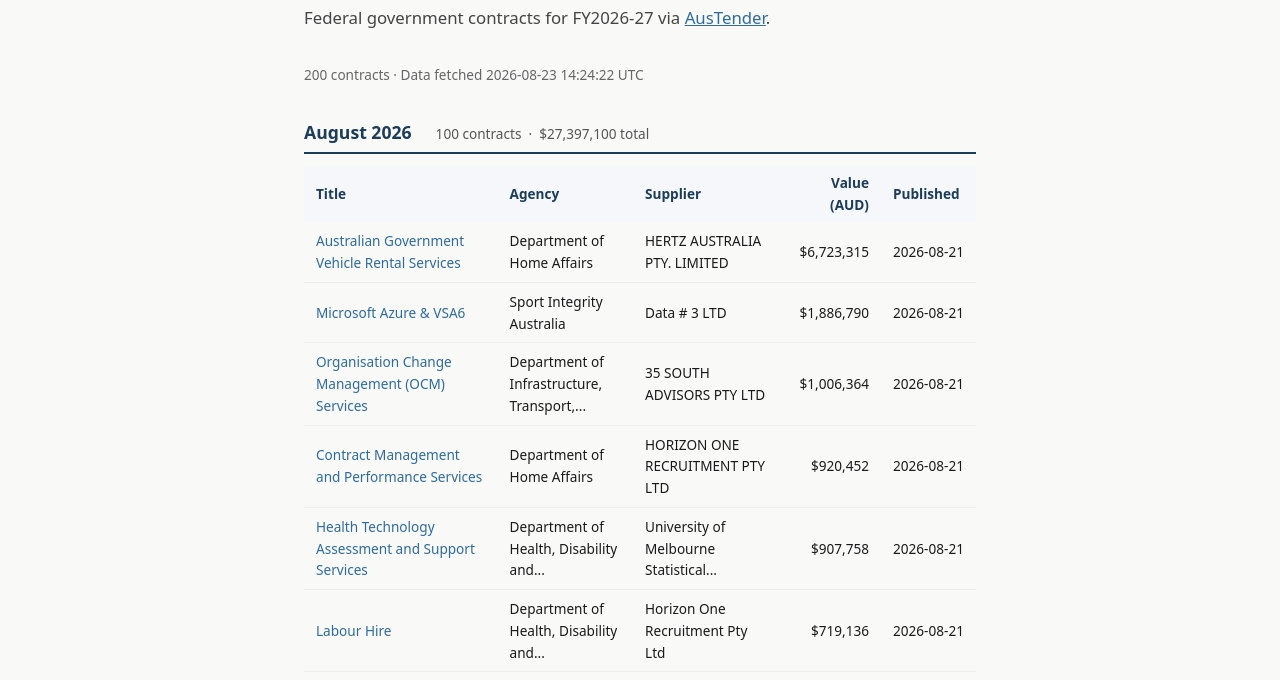
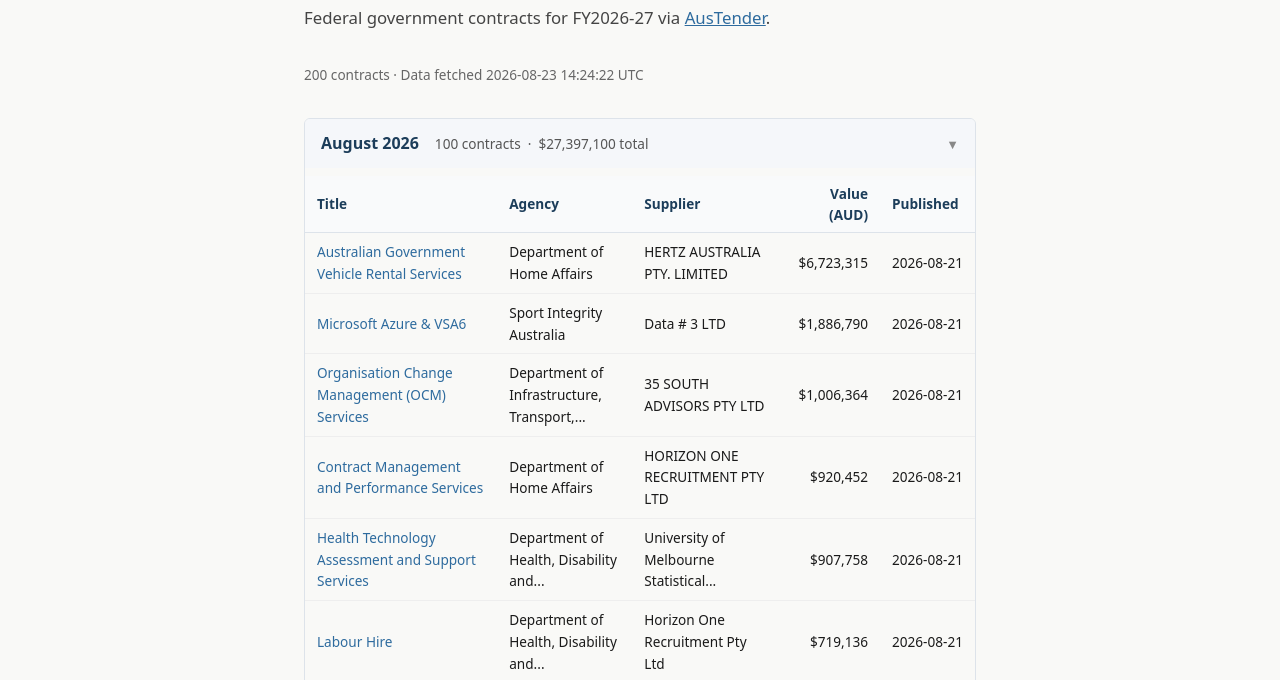
Before and after one commit to clingstonework/publicglass, an Eleventy site: page src/contracts/index.njk in a window 1280 px wide. Shown: the part 120-800 px from the top of the page. Built offline with nearby package versions, Linux system fonts and the light colour scheme; Eleventy itself is replaced by a stand-in of ours; files that its build step writes are made by us from their sources.

```diff
--- a/src/contracts/index.njk
+++ b/src/contracts/index.njk
@@ -12,24 +12,23 @@ title: Contracts
 </p>
 
 {% for month in contracts.months %}
-<div style="margin-bottom:2.5rem;">
+<details {% if loop.first %}open{% endif %} style="margin-bottom:1.5rem;border:1px solid #dde3ea;border-radius:6px;overflow:hidden;">
 
-  <div style="display:flex;align-items:baseline;gap:1.5rem;border-bottom:2px solid #1C3D5A;padding-bottom:0.4rem;margin-bottom:0.75rem;">
-    <h2 style="font-family:system-ui,sans-serif;font-size:1.1rem;font-weight:700;color:#1C3D5A;margin:0;">{{ month.label }}</h2>
+  <summary style="cursor:pointer;padding:0.75rem 1rem;background:#f5f7fa;list-style:none;display:flex;align-items:baseline;gap:1rem;user-select:none;">
+    <span style="font-family:system-ui,sans-serif;font-size:1rem;font-weight:700;color:#1C3D5A;">{{ month.label }}</span>
     <span style="font-family:system-ui,sans-serif;font-size:0.85rem;color:#555;">
-      {{ month.count }} contracts
-      &nbsp;·&nbsp;
-      {{ month.total_value | formatMoney }} total
+      {{ month.count }} contracts &nbsp;·&nbsp; {{ month.total_value | formatMoney }} total
       {% if month.contracts | length < month.count %}
         &nbsp;·&nbsp; showing top {{ month.contracts | length }} by value
       {% endif %}
     </span>
-  </div>
+    <span style="margin-left:auto;font-size:0.8rem;color:#888;">▼</span>
+  </summary>
 
-  <div style="overflow-x:auto;">
+  <div style="overflow-x:auto;padding:0.5rem 0;">
   <table style="width:100%;border-collapse:collapse;font-family:system-ui,sans-serif;font-size:0.85rem;">
     <thead>
-      <tr style="text-align:left;background:#f5f7fa;">
+      <tr style="text-align:left;background:#f9fafb;border-bottom:1px solid #dde3ea;">
         <th style="padding:0.4rem 0.75rem;color:#1C3D5A;font-weight:600;">Title</th>
         <th style="padding:0.4rem 0.75rem;color:#1C3D5A;font-weight:600;">Agency</th>
         <th style="padding:0.4rem 0.75rem;color:#1C3D5A;font-weight:600;">Supplier</th>
@@ -55,7 +54,7 @@ title: Contracts
   </table>
   </div>
 
-</div>
+</details>
 {% endfor %}
 
 {% else %}
```
Also changed, not shown: 1 other file.
